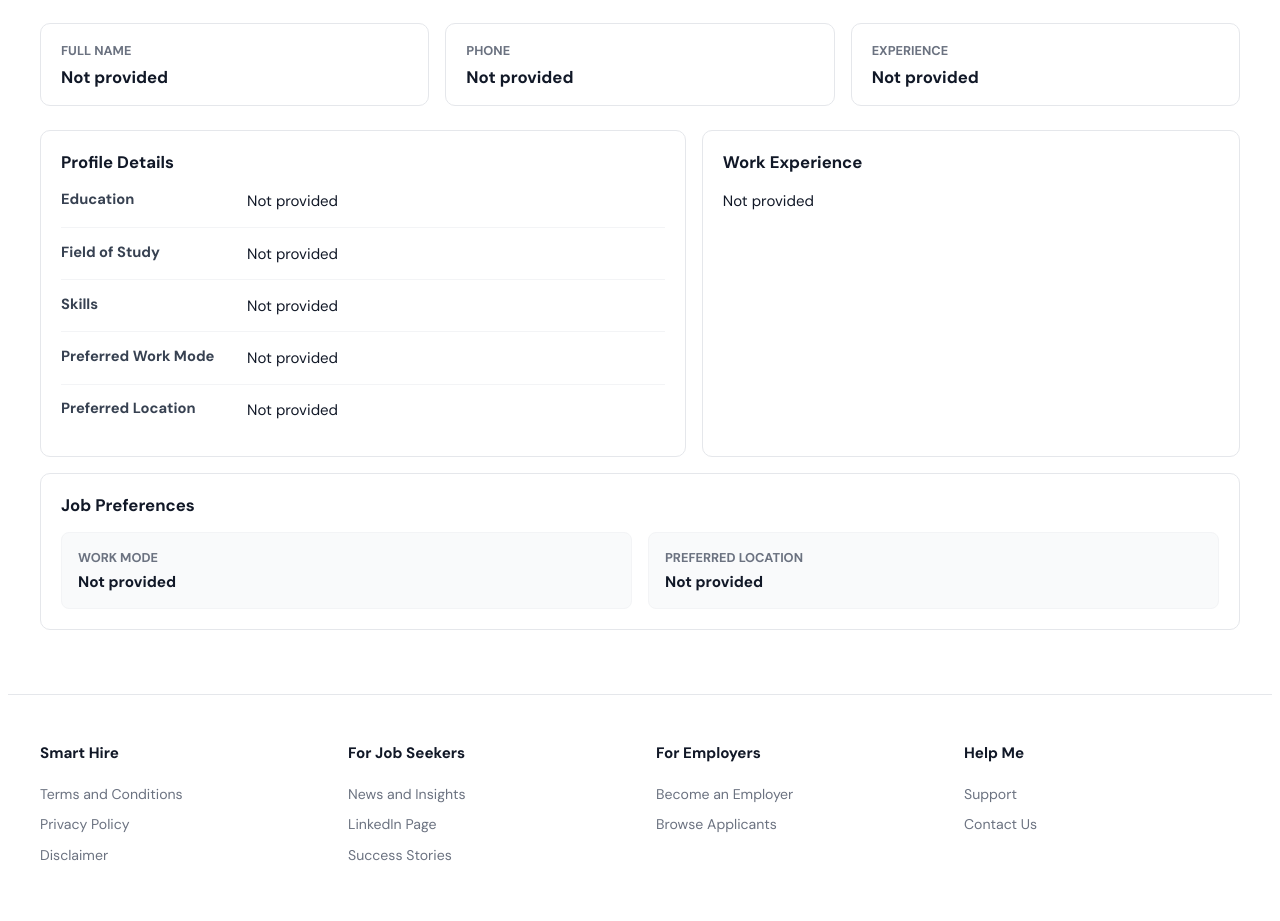
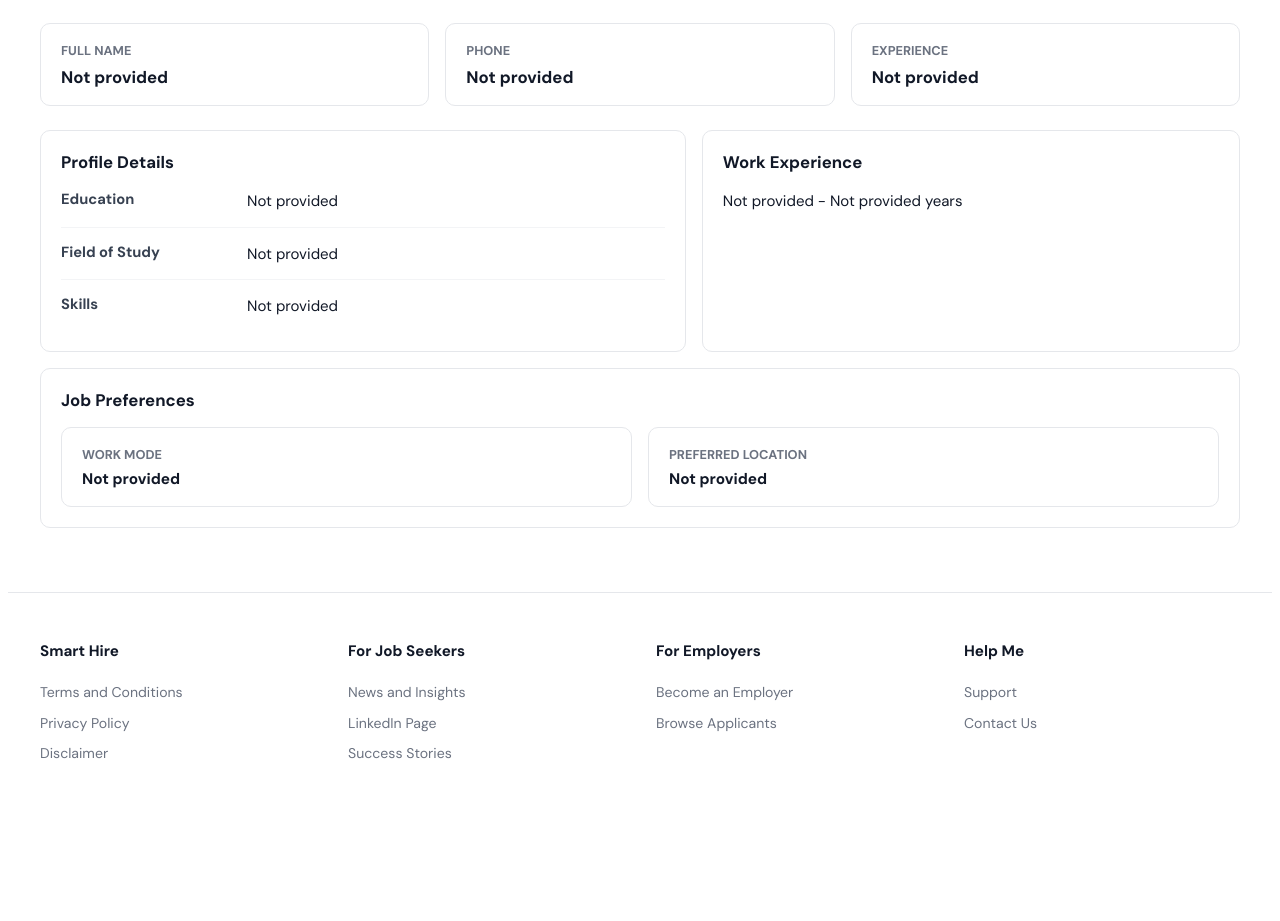
Before and after one commit to Sirawyn7/CSIT314-SmartHire, a Python web app: template web/templates/candidate/profile.html in a window 1280 px wide. Shown: the part 225-1146 px from the top of the page. After the commit the page ends 984 px from the top, so only its background shows below. Run offline with Jinja, Linux system fonts and the light colour scheme; the template is opened without the code that fills it, so the values that code supplies are empty.

Commit message:
Implemented get logic for profile and UI fixes
- added functionality for profile_page
- removed duplicate data in profile UI
- Small ui fixes

```diff
--- a/web/static/css/style.css
+++ b/web/static/css/style.css
@@ -433,13 +433,6 @@
   gap: 1rem;
 }
 
-.candidate-profile-preference-item {
-  padding: 1rem;
-  border: 1px solid #f3f4f6;
-  border-radius: 8px;
-  background-color: #f9fafb;
-}
-
 .candidate-profile-preference-label {
   display: block;
   margin-bottom: 0.35rem;
--- a/web/templates/candidate/profile.html
+++ b/web/templates/candidate/profile.html
@@ -64,17 +64,6 @@
           <dt>Skills</dt>
           <dd>{{ profile.skills if profile.skills else 'Not provided' }}</dd>
         </div>
-
-        <div class="candidate-profile-detail-row">
-          <dt>Preferred Work Mode</dt>
-          <dd>{{ profile.preferred_work_mode if profile.preferred_work_mode else 'Not provided' }}</dd>
-        </div>
-
-        <div class="candidate-profile-detail-row">
-          <dt>Preferred Location</dt>
-          <dd>{{ profile.preferred_location if profile.preferred_location else 'Not provided' }}</dd>
-        </div>
-      </dl>
     </section>
 
     <section class="candidate-profile-panel">
@@ -83,7 +72,7 @@
       </div>
 
       <div class="candidate-profile-copy">
-        <p>{{ profile.work_experience if profile.work_experience else 'Not provided' }}</p>
+        <p>{{ profile.work_experience if profile.work_experience else 'Not provided' }} - {{ profile.years_experience if profile.years_experience is defined and profile.years_experience is not none else 'Not provided' }} years</p>
       </div>
     </section>
 
@@ -93,14 +82,14 @@
       </div>
 
       <div class="candidate-profile-preferences">
-        <div class="candidate-profile-preference-item">
+        <div class="candidate-profile-summary-card">
           <span class="candidate-profile-preference-label">Work Mode</span>
           <span class="candidate-profile-preference-value">
             {{ profile.preferred_work_mode if profile.preferred_work_mode else 'Not provided' }}
           </span>
         </div>
 
-        <div class="candidate-profile-preference-item">
+        <div class="candidate-profile-summary-card">
           <span class="candidate-profile-preference-label">Preferred Location</span>
           <span class="candidate-profile-preference-value">
             {{ profile.preferred_location if profile.preferred_location else 'Not provided' }}
```
Also changed, not shown: routes/candidate_routes.py (+8 -2 lines).
